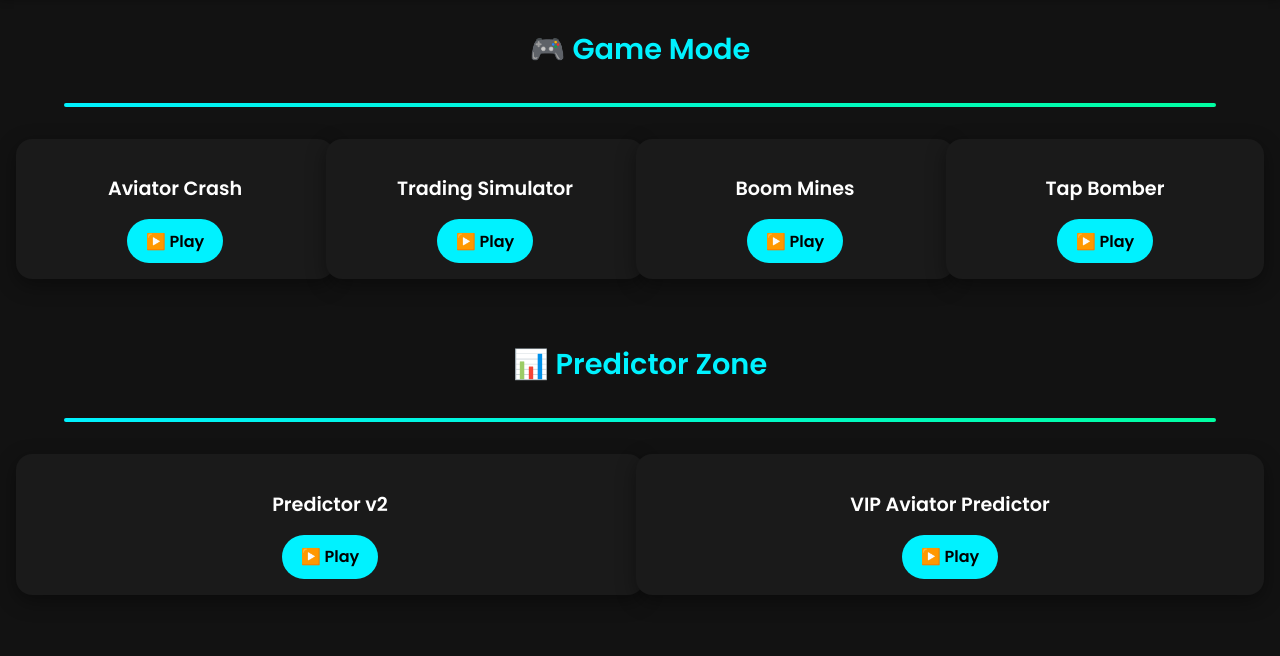
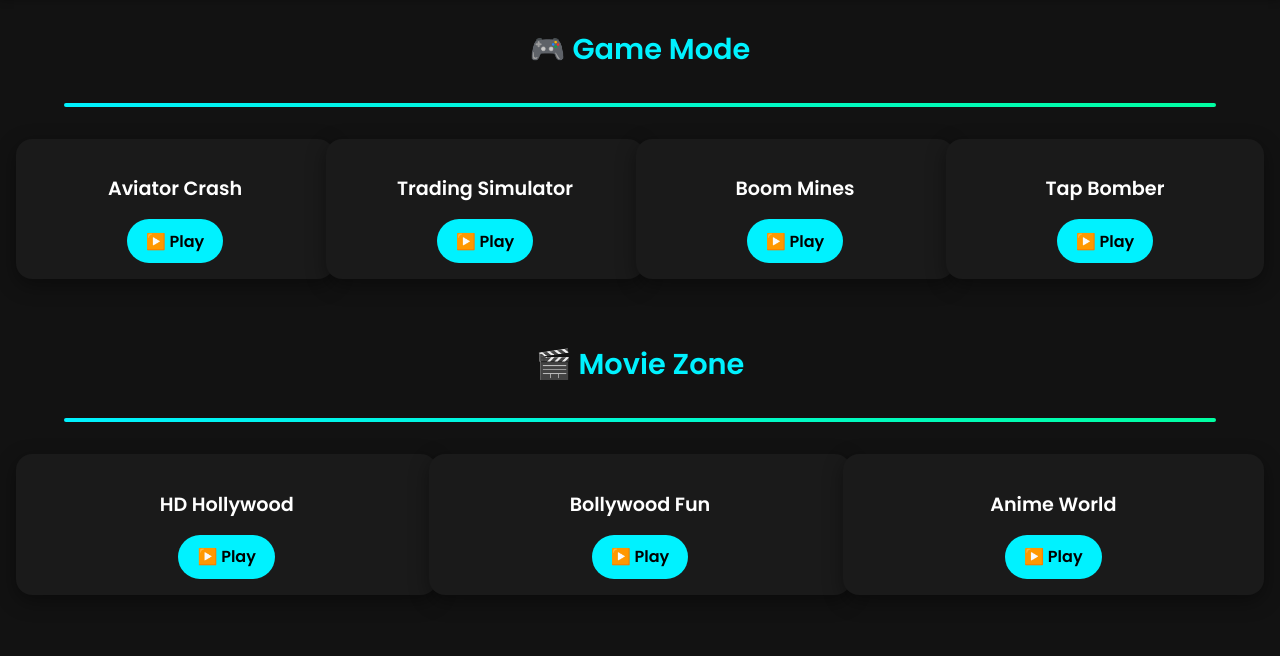
Before and after one commit to Ahameedx07/ahameed-playz, a plain HTML site: page index.html in a window 1280 px wide. Shown: the part 84-740 px from the top of the page. Drawn offline with Linux system fonts and the light colour scheme.

Commit message:
Update index.html

```diff
--- a/index.html
+++ b/index.html
@@ -41,7 +41,7 @@
       width: 90%;
     }
 
-    .games, .predictors {
+    .games, .movies, .predictors {
       display: grid;
       grid-template-columns: repeat(auto-fit, minmax(240px, 1fr));
       gap: 1.5rem;
@@ -134,6 +134,7 @@
     <h1>AhameedPlayZ</h1>
   </header>
 
+  <!-- Game Mode -->
   <h2 class="section-title">🎮 Game Mode</h2>
   <div class="divider"></div>
   <section class="games">
@@ -163,6 +164,31 @@
     </div>
   </section>
 
+  <!-- Movie Zone -->
+  <h2 class="section-title">🎬 Movie Zone</h2>
+  <div class="divider"></div>
+  <section class="movies">
+    <div class="card animate-up">
+      <div class="info">
+        <h3>HD Hollywood</h3>
+        <a class="play-btn" href="HD Hollywood.html">▶️ Play</a>
+      </div>
+    </div>
+    <div class="card animate-up">
+      <div class="info">
+        <h3>Bollywood Fun</h3>
+        <a class="play-btn" href="Bollywood Fun.html">▶️ Play</a>
+      </div>
+    </div>
+    <div class="card animate-up">
+      <div class="info">
+        <h3>Anime World</h3>
+        <a class="play-btn" href="Anime World.html">▶️ Play</a>
+      </div>
+    </div>
+  </section>
+
+  <!-- Predictor Zone -->
   <h2 class="section-title">📊 Predictor Zone</h2>
   <div class="divider"></div>
   <section class="predictors">
@@ -180,6 +206,7 @@
     </div>
   </section>
 
+  <!-- Login/Register -->
   <section class="login-section">
     <div class="section-divider"></div>
     <h2>Customer Access</h2>
@@ -206,4 +233,4 @@
     });
   </script>
 </body>
-  </html>
+</html>
```
